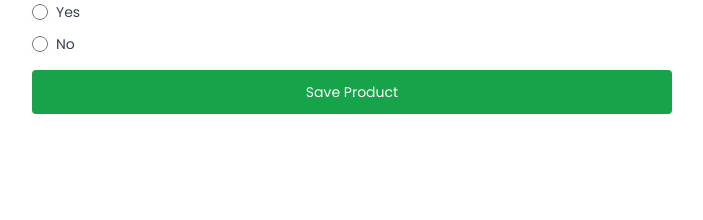
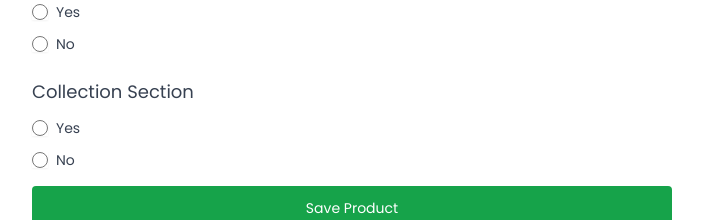
Before and after one commit to Chrissoliman/Resinoia, a Next.js app in the folder frontend/: page /products/new in a window 1280 px wide. Shown: the part 918-1138 px from the top of the page, without its empty margins (288-991 px from the left). Before the commit the page ends 1048 px from the top, so only its background shows below. Built offline with nearby package versions, Linux system fonts and the light colour scheme; no server answers.

Commit message:
adding collectionProduct

```diff
--- a/frontend/components/Product.js
+++ b/frontend/components/Product.js
@@ -13,6 +13,7 @@ export default function Product({
   images: existingImages,
   category: existingCategory,
   heroProduct: existingHeroProduct,
+  collectionProduct: existingCollectionProduct,
 }) {
   const [redirect, setRedirect] = useState(false);
 
@@ -22,6 +23,7 @@ export default function Product({
   const [images, setImages] = useState(existingImages || []);
   const [category, setCategory] = useState(existingCategory || "");
   const [heroProduct, setHeroProduct] = useState(existingHeroProduct || "");
+  const [collectionProduct, setCollectionProduct] = useState(existingCollectionProduct || "");
   const [isuploading, setIsUploading] = useState(false);
 
   console.log("Prices: ", price);
@@ -45,6 +47,7 @@ export default function Product({
       images: flatImages,
       category,
       heroProduct,
+      collectionProduct,
     };
     if (_id) {
       await axios.put("/api/products", { ...data, _id });
@@ -408,6 +411,49 @@ export default function Product({
           </div>
         </div>
 
+
+        <div class="mx-auto my-4">
+          <div>
+            <label
+              for="example2"
+              class="mb-1 block text-lg font-medium text-gray-700 py-2"
+            >
+              Collection Section
+            </label>
+
+            <div class="mx-auto space-y-3">
+              <div class="flex items-center space-x-2">
+                <input
+                  type="radio"
+                  id="collectionyes"
+                  name="radioGroup3"
+                  checked={collectionProduct == "yes"}
+                  class="h-4 w-4 rounded-full border-gray-300 text-primary-600 shadow-sm focus:border-primary-300 focus:ring focus:ring-primary-200 focus:ring-opacity-50 focus:ring-offset-0 disabled:cursor-not-allowed disabled:text-gray-400"
+                  onChange={(event) => setCollectionProduct("yes")}
+                  value="yes"
+                />
+                <label for="collectionyes" class="text-sm font-medium text-gray-700">
+                  Yes
+                </label>
+              </div>
+              <div class="flex items-center space-x-2">
+                <input
+                  type="radio"
+                  id="collectionno"
+                  checked={collectionProduct == "no"}
+                  name="radioGroup4"
+                  class="h-4 w-4 rounded-full border-gray-300 text-primary-600 shadow-sm focus:border-primary-300 focus:ring focus:ring-primary-200 focus:ring-opacity-50 focus:ring-offset-0 disabled:cursor-not-allowed disabled:text-gray-400"
+                  onChange={(event) => setCollectionProduct("no")}
+                  value="no"
+                />
+                <label for="collectionno" class="text-sm font-medium text-gray-700">
+                  No
+                </label>
+              </div>
+            </div>
+          </div>
+        </div>
+
         <div class="mx-auto my-4">
           <button
             className="inline-block rounded bg-green-600 px-8 py-3 text-sm font-medium w-full text-white transition hover:scale-110 hover:shadow-xl focus:outline-none focus:ring active:bg-green-500"
```
